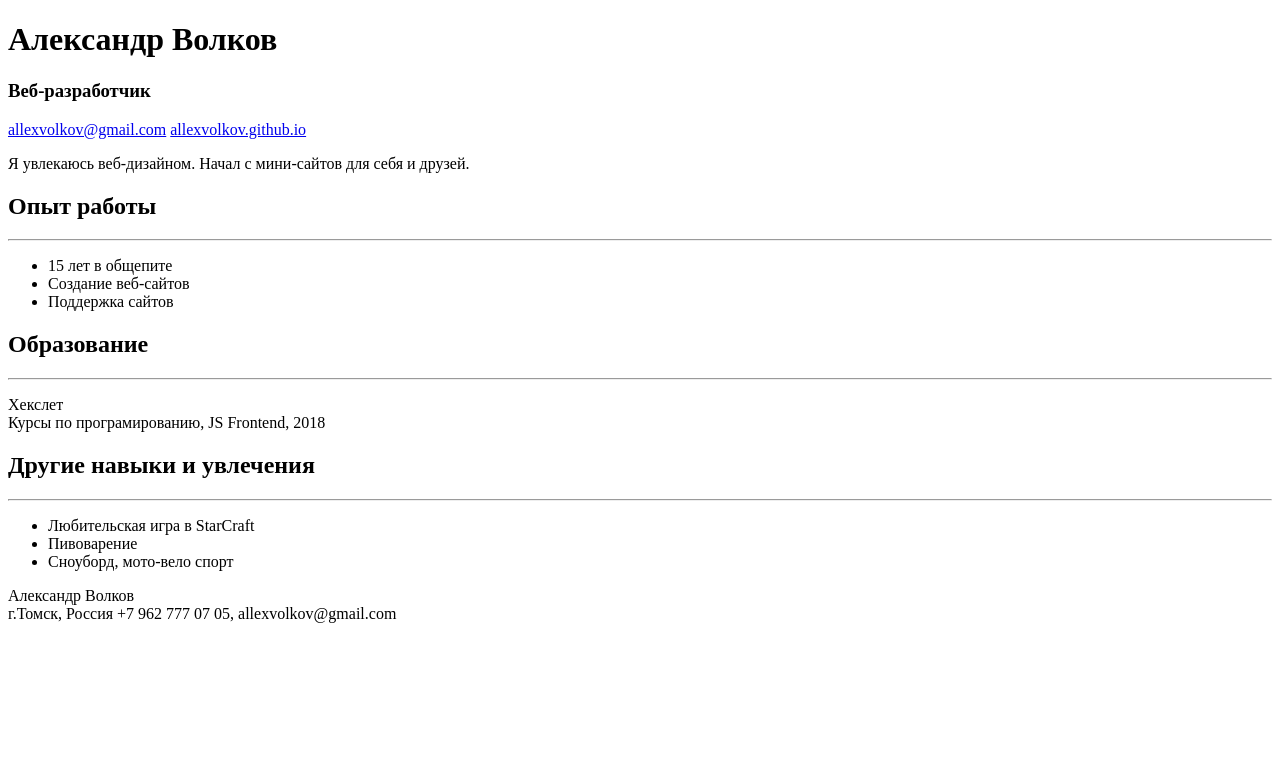
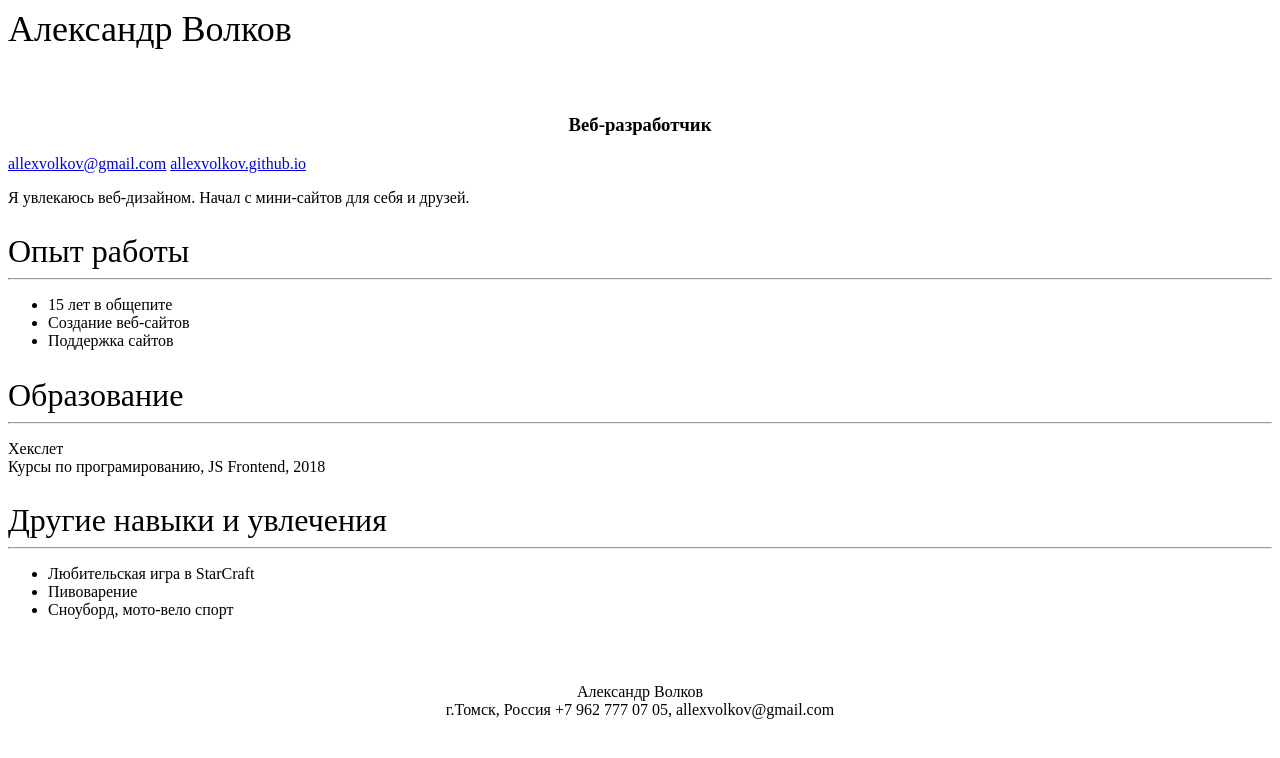
Before and after one commit to allexvolkov/allexvolkov.github.io, a plain HTML site: page index.html in a window 1280 px wide. Drawn offline with Linux system fonts and the light colour scheme.

Commit message:
Update style.css

```diff
--- a/style.css
+++ b/style.css
@@ -1,9 +1,27 @@
-.info {
-color: green;
-font-style: italic;
+p {
+margin-bottom: 12px;
 }
-.name {
-background-color: green;
-color: white;
-display: inline;
+h1 {
+    font-size: 36px;
+    font-weight: 400;
+    margin-top: 0px;
 }
+h2 {
+    font-size: 32px;
+    font-weight: 400;
+    border-bottom-style: 1px, grey;
+    margin-bottom: 8px;
+}
+h3 {
+margin-top: 64px;
+text-align: center;
+}
+}
+header {
+    margin-bottom: 32px;
+    text-align: center;
+}
+footer {
+    text-align: center;
+    margin-top: 64px;
+}
```
